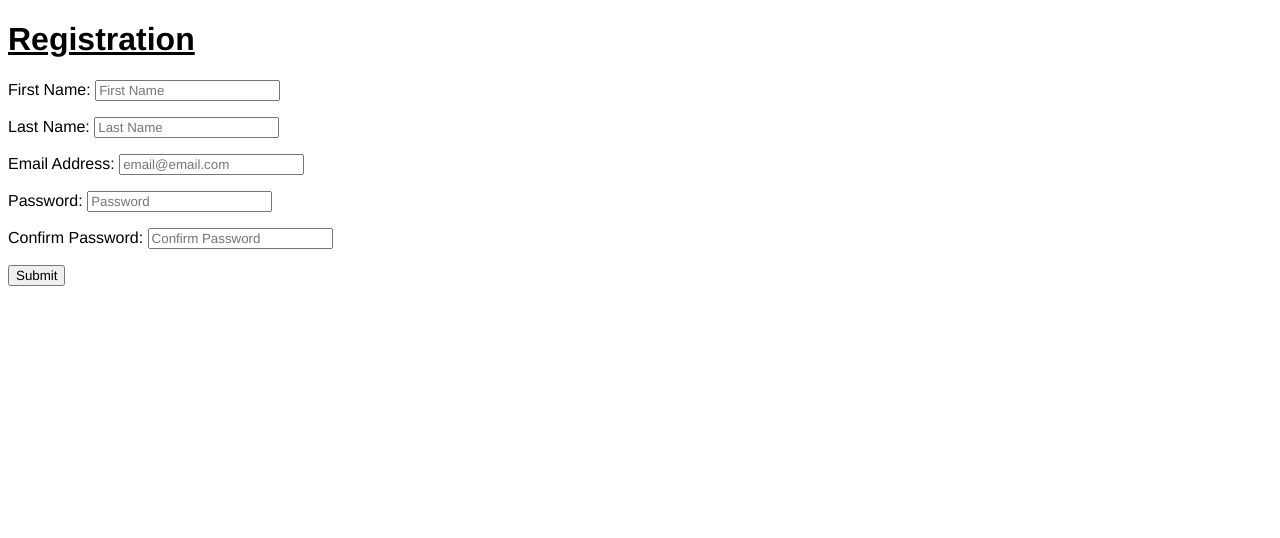
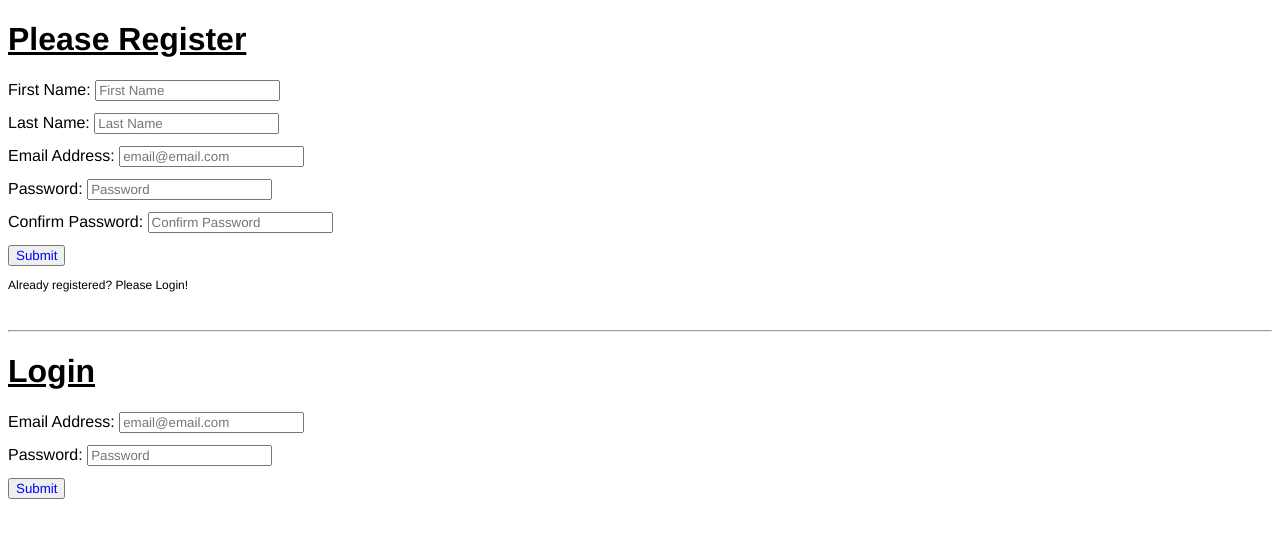
Before and after one commit to CodingDojoOnline-Nov2016/JeremyFeder, a Flask app: page / in a window 1280 px wide. Shown: the top 538 px of the page. Run offline with Flask 2, Linux system fonts and the light colour scheme.

Commit message:
updated Login and Reg assignment, maybe 85percent there

```diff
--- a/MySQL/login_reg/server.py
+++ b/MySQL/login_reg/server.py
@@ -8,41 +8,70 @@ import re
 app = Flask(__name__)
 bcrypt = Bcrypt(app)
 mysql = MySQLConnector(app,'login_reg')
+name_regex = re.compile(r"^[a-zA-Z\-]+$")
 EMAIL_REGEX = re.compile(r'^[\w\.+_-]+@[\w\._-]+\.[\w]*$')
 app.secret_key = 'supertopsecret'
 
-# SQL QUERIES
-queries = {
-    'create' : "INSERT INTO users (first_name, last_name, email, password, created_at) VALUES (:first_name, :last_name, :email, :password, NOW());",
-    'index' : "SELECT * FROM users",
-}
-
-@app.route('/', methods=["GET", "POST"])
+@app.route('/')
 def index():
-    if request.method == "POST":
-        # Logic that (1) tests whether an email is valid, (2) if so, adds it to DB
-        if(validateEmail(request.form['email'])):
-            query = queries['create']
-            data = { 'email' : request.form['email'] }
-            mysql.query_db(query, data)
-            flash('Successfully Registered!')
-            return redirect('/success')
-        else:
-            # Email isn't valid, flash an error message
-            flash('Not a valid email!')
-
     return render_template('index.html')
 
-@app.route('/success', methods=["GET"])
-def success():
-    query = queries['index']
-    data = {}
-    emails = mysql.query_db(query, data)
-    return render_template('success.html', emails=emails)
+@app.route('/create', methods=['POST'])
+def create():
+    errors = []
+
+    if len(request.form['first_name']) < 2:
+        errors.append('You must enter a First Name of at least 2 characters!')
+    elif not name_regex.match(request.form['first_name']):
+        errors.append('Your first name may not contain any special characters or numbers!')
+
+    if len(request.form['last_name']) < 2:
+        errors.append('You must enter a Last Name of at least 2 characters!')
+    elif not name_regex.match(request.form['last_name']):
+        errors.append('Your last name may not contain any special characters or numbers!')
+
+    if not EMAIL_REGEX.match(request.form['email']):
+        errors.append('Your Email Address entry is invalid')
+
+    if len(request.form['password']) < 8:
+        errors.append('Your Password must contain 8 or more characters!')
+
+    if request.form['password'] != request.form['confirm_password']:
+        errors.append('Your Confirm Password and Password must match!')
+
+    if errors:
+        for error in errors:
+            flash(error)
+        return redirect('/')
+
+    else:
+        flash("Success!!")
+        pw_hash = bcrypt.generate_password_hash(request.form['password'])
+        print pw_hash
+
+        query = "INSERT INTO users (first_name, last_name, email, password, created_at, updated_at) VALUES (:first_name, :last_name, :email, :password, NOW(), NOW())"
+
+        data = {
+            'first_name':request.form['first_name'],
+            'last_name':request.form['last_name'],
+            'email':request.form['email'],
+            'password':pw_hash,
+        }
+
+        mysql.query_db(query, data)
+        return redirect('/success')
 
 
-def validateEmail(email):
-    # Return whether or not the email passed in is valid
-    return EMAIL_REGEX.match(email)
+@app.route('/success')
+def success():
+    # query = "SELECT (first_name, last_name, email) FROM users"
+    # data = {
+    #     'first_name':request.form['first_name'],
+    #     'last_name':request.form['last_name'],
+    #     'email':request.form['email'],
+    # }
+    # emails = mysql.query_db(query, data)
+    return render_template('success.html')
+
 
 app.run(debug=True)
--- a/MySQL/login_reg/templates/index.html
+++ b/MySQL/login_reg/templates/index.html
@@ -4,9 +4,18 @@
     <meta charset="utf-8">
     <title>Registration and Login Page</title>
     <link rel=stylesheet type=text/css href="{{ url_for('static', filename='styles.css') }}">
+    <style>
+      p {
+        font-size: 12px;
+      }
+      .submit {
+        color: blue;
+      }
+    </style>
   </head>
   <body>
-    <h1>Registration</h1>
+    <div id = registration>
+      <h1>Please Register</h1>
       {% with messages = get_flashed_messages() %}
         {% if messages %}
           <ul class=flashes>
@@ -16,7 +25,7 @@
           </ul>
         {% endif %}
       {% endwith %}
-    <form action='/' method='post'>
+      <form id="reg_form" action='/create' method='POST'>
         First Name:  <input type="text" name="first_name" placeholder="First Name">
         <p></p>
         Last Name:  <input type="text" name="last_name" placeholder="Last Name">
@@ -25,9 +34,32 @@
         <p></p>
         Password:  <input type="password" name="password" placeholder="Password">
         <p></p>
-      Confirm Password:  <input type="password" name="password" placeholder="Confirm Password">
+        Confirm Password:  <input type="password" name="confirm_password" placeholder="Confirm Password">
         <p></p>
-      <input type="submit" value="Submit">
+        <input class="submit" type="submit" value="Submit">
       </form>
+      <p>Already registered?  Please Login!</p>
+      <br>
+    </div>
+    <hr>
+    <div id="login">
+      <h1>Login</h1>
+      {% with messages = get_flashed_messages() %}
+        {% if messages %}
+          <ul class=flashes>
+          {% for message in messages %}
+            <li class='error'>{{ message }}</li>
+          {% endfor %}
+          </ul>
+        {% endif %}
+      {% endwith %}
+      <form id="login_form" action="" method="post">
+        Email Address:  <input type="email" name="email" placeholder="email@email.com">
+        <p></p>
+        Password:  <input type="password" name="password" placeholder="Password">
+        <p></p>
+        <input class="submit" type="submit" value="Submit">
+      </form>
+    </div>
   </body>
 </html>
```
Also changed, not shown: MySQL/login_reg/login_reg.sql (added, +36 -0 lines), MySQL/login_reg/templates/success.html (+6 -25 lines), 1 other file. Lines whose indentation alone changed are shown as unchanged.
